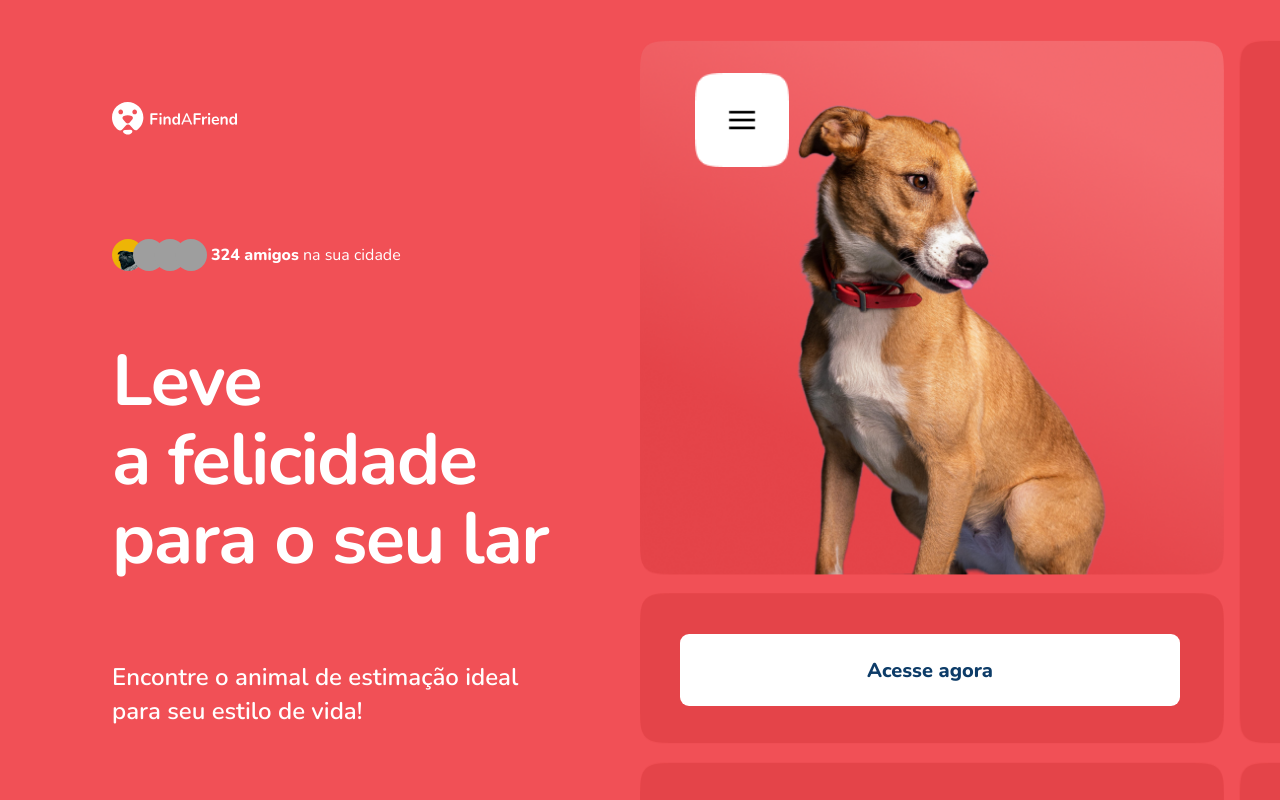
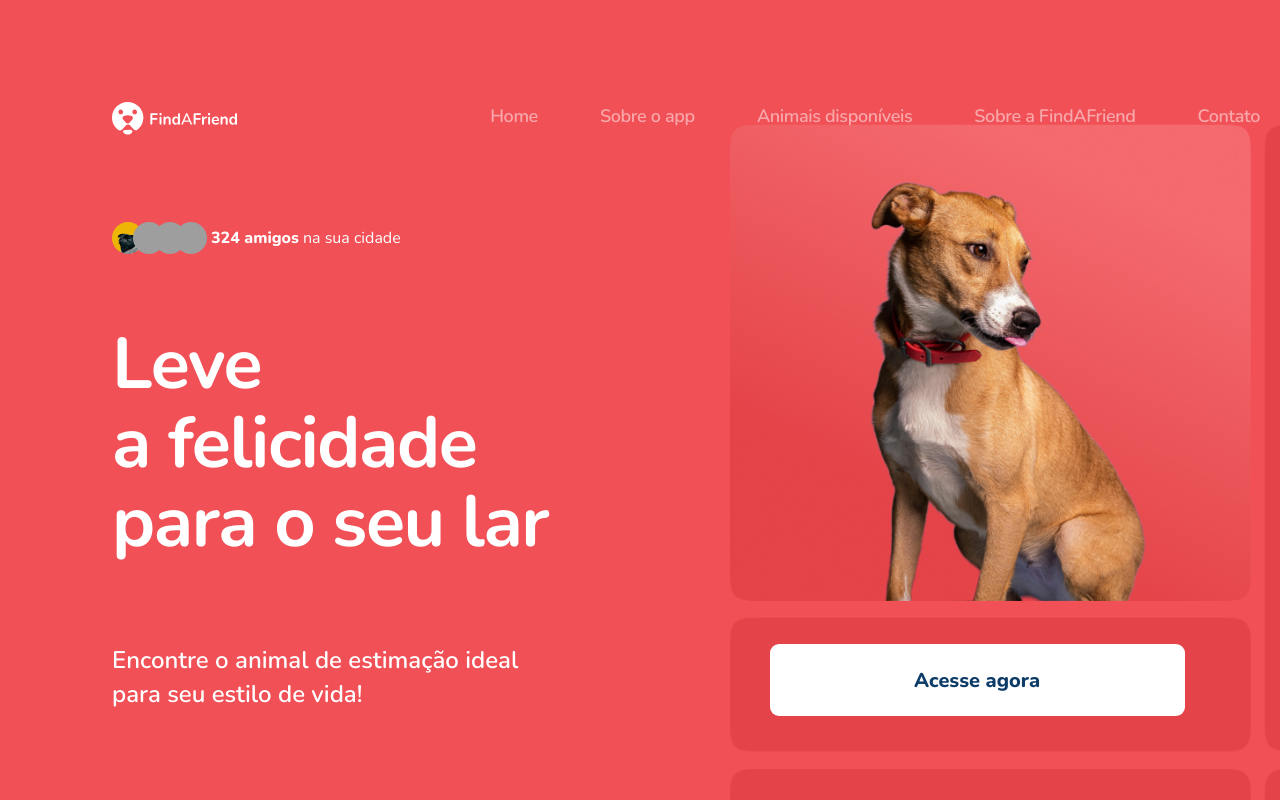
Before and after one commit to PHMesquita97/GCC---Find-A-Friend, a plain HTML site: page index.html in a window 1280 px wide. Shown: the top 800 px of the page. Drawn offline with nearby package versions, Linux system fonts and the light colour scheme; grey boxes are pictures that could not be loaded.

Commit message:
ajustes home desktop

```diff
--- a/style.css
+++ b/style.css
@@ -404,7 +404,7 @@ li:hover {
         grid-template-columns: 1fr 1fr;
         gap:1rem;
 
-        border: 10px solid green;
+        /*border: 10px solid green;*/
 
     }
 
@@ -496,7 +496,7 @@ li:hover {
     header {
         top: 8rem;
         max-width: 75rem;
-        width: 52%;
+        width: 15%;
         margin-left: 11.2rem;
         padding: 0;
         background-color: transparent;
@@ -504,51 +504,54 @@ li:hover {
     }
 
     #logo img {
-        width: 17.7rem;
+        height: 5rem;
     }
 
-    button.menu, button.close {
-        width: 7.2rem;
-        height: 7.2rem;
-        border-radius: 1.5rem;
-        z-index: 100;
-    }
-
-    button.menu img, button.close img {
-        width: 9.4rem;
-        height: 9.4rem;
+    header button{
+        display: none;
     }
 
     nav {
         position: absolute;
-        background-color: var(--menu-color);
-        width: 59.5rem;
-        height: 53.5rem;
-        border-radius: 20px;
-        padding: 0 2rem 2.8rem;
-        top: 4rem;
-        left: 52%;
-        z-index: 10;
-        transform: scale(0);
+        background-color: transparent;
+        display: flex;
+        flex-direction: row;
+        top:8rem;
+        justify-content: flex-end;
+        right: 0;
     }
 
     .line {
         display: none;
     }
 
-    .opened {
+    /*.opened {
         transform:scale(1);
         transition: transform 700ms;
+    }*/
+
+    #navigation ul {
+        display: flex;
+        flex-direction: row;
+        list-style: none;
+        gap: 6.2rem;
+        margin-left: 26.2rem;
+
     }
 
-    ul {
-        gap: 1.6rem;
-        padding-top: 22.7rem;
+    #navigation li{
+        cursor: pointer;
+        font-weight: 600;
+        font-size: 1.8rem;
+        line-height: 110%;
+        letter-spacing: -0.02em;
+        opacity: 0.5;
+        transition: 300ms;
     }
+    #navigation li:hover{
+        font-weight: 700;
+        opacity: 1;
 
-    li{
-        font-weight: 400;
-        font-size: 3.6rem;
     }
 
     .main-content {
@@ -557,7 +560,7 @@ li:hover {
 
     .pre-title {
         margin: 0;
-        margin-top: 20.8rem;
+        margin-top: 19.1rem;
         display: flex;
         flex-direction: row;
         gap: 1.6rem;
@@ -583,13 +586,21 @@ li:hover {
     }
 
     .callAction{
-        top:30px
+        top:11.5rem;
+        width: 43%;
+        height: 86%;
+        max-height: 71rem;
+    }
+
+    .callAction button{
+        width: 41.5rem;
+        bottom:5.4rem;
     }
     /*==========ABOUT==========*/
     #about{
         max-width: 144rem;
         margin: 0 auto;
-        border: 10px solid green;
+        /*border: 10px solid green;   */
     }
 
     #about .cards-wrapper h1{
@@ -598,5 +609,4 @@ li:hover {
         letter-spacing: -0.02em;
         align-self: flex-start;
     }
-
 }
```
